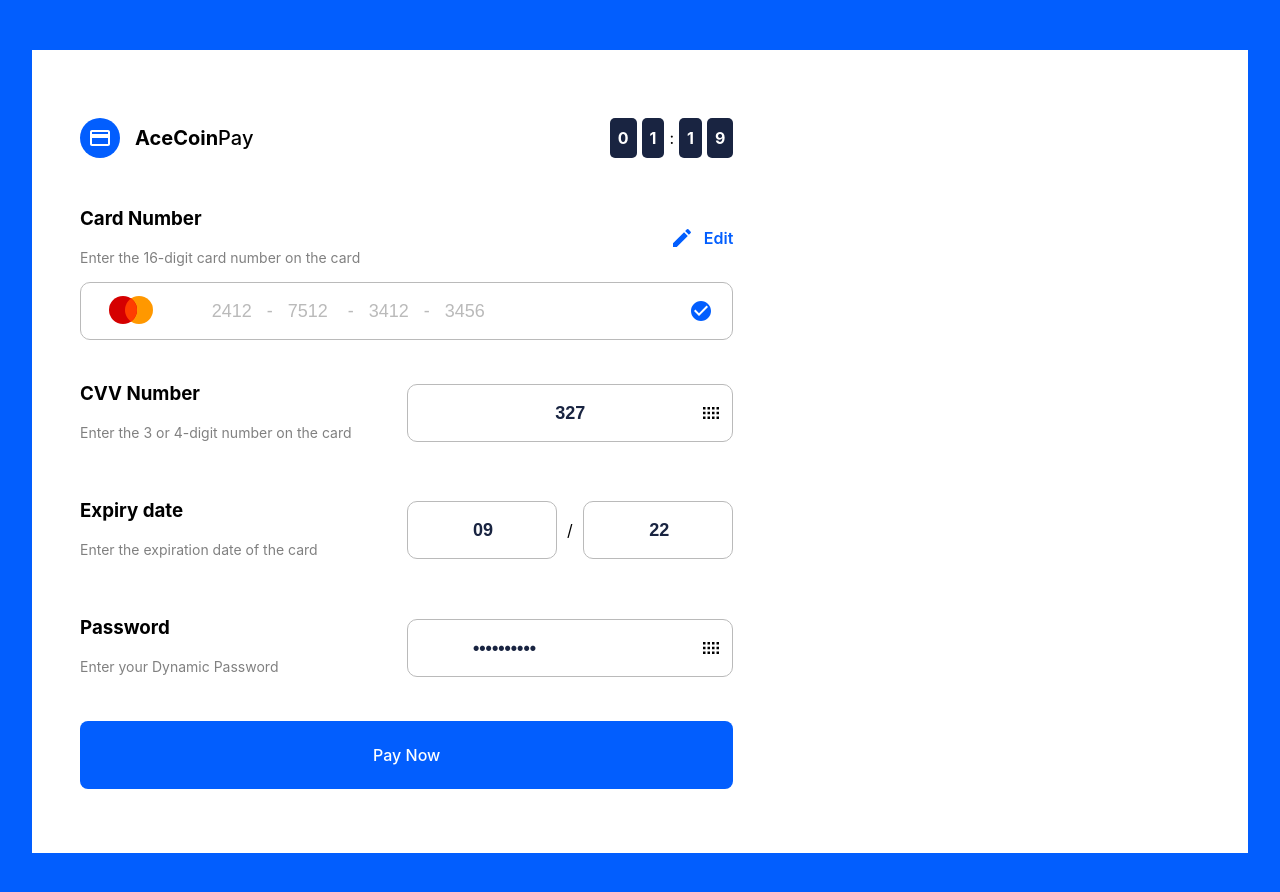
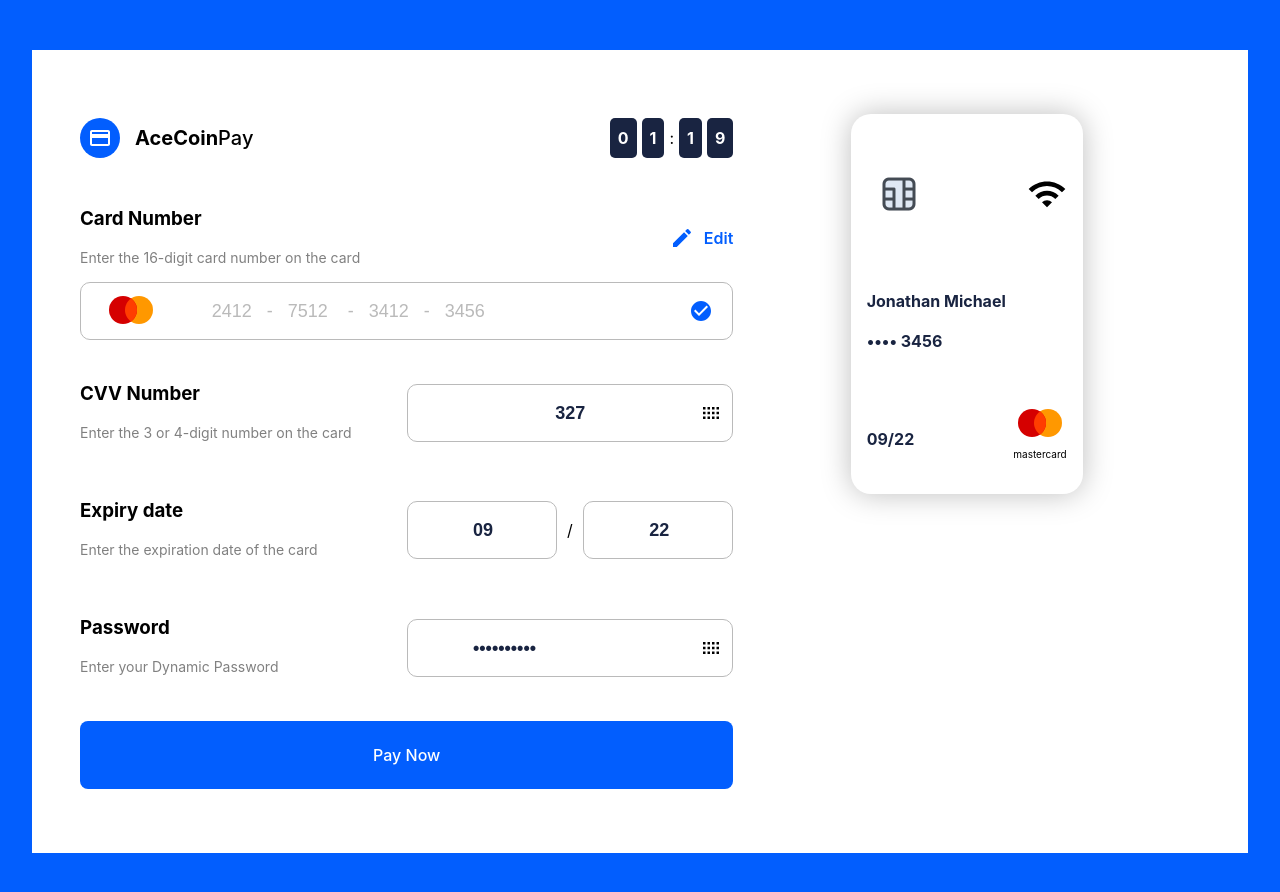
Before and after one commit to mubaraqqq/team-recruit, a React (Vite) app: page / in a window 1280 px wide. Shown: the top 892 px of the page. Built offline with nearby package versions, Linux system fonts and the light colour scheme.

Commit message:
card implemented

```diff
--- a/src/App.scss
+++ b/src/App.scss
@@ -87,3 +87,23 @@
     padding: 1.5em 0;
   }
 }
+
+.card {
+  width: 200px;
+  height: 300px;
+  //   background-color: red;
+  border-radius: 20px;
+  box-shadow: 0px 0px 30px rgb(190, 190, 190);
+  padding: 3em 1em 2em;
+
+  p {
+    padding-top: 1em;
+    margin: 0;
+    color: #192441;
+    font-weight: 700;
+  }
+
+  span {
+    font-size: 10px;
+  }
+}
--- a/src/App.tsx
+++ b/src/App.tsx
@@ -2,6 +2,7 @@ import { Box, Grid, Stack } from "@mui/material";
 import "./App.scss";
 import { CreditCard } from "@mui/icons-material";
 import CardForm from "./components/CardForm";
+import Card from "./components/Card";
 
 function App() {
   return (
@@ -13,9 +14,9 @@ function App() {
       height="auto"
       minHeight="500px"
       bgcolor="#ffffff"
-      p={{ xs: "2em 1em", sm: "4em 3em" }}
+      p={{ xs: "2em 1em", sm: "4em 1.5em", md: "4em 3em" }}
     >
-      <Grid item className="item-one" xs={12} sm={7}>
+      <Grid item className="item-one" xs={12} md={7}>
         <Stack
           direction="row"
           alignItems="center"
@@ -50,7 +51,11 @@ function App() {
 
         <CardForm />
       </Grid>
-      <Grid item className="item-one" xs={12} sm={5}></Grid>
+      <Grid item className="item-one" xs={12} md={5}>
+        <Stack direction="column" alignItems="center">
+          <Card />
+        </Stack>
+      </Grid>
     </Grid>
   );
 }
--- /dev/null
+++ b/src/components/Card.tsx
@@ -0,0 +1,28 @@
+import { Stack } from "@mui/material";
+import chip from "../assets/icons8-chip-card-64.png";
+import { Wifi } from "@mui/icons-material";
+import masterCard from "../assets/icons8-mastercard.svg";
+
+const Card = () => {
+  return (
+    <Stack direction="column" justifyContent="space-between" className="card">
+      <Stack direction="row" justifyContent="space-between" alignItems="center">
+        <img src={chip} alt="card chip" />
+        <Wifi sx={{ fontSize: "40px" }} />
+      </Stack>
+      <Stack direction="column">
+        <p>Jonathan Michael</p>
+        <p>•••• 3456</p>
+      </Stack>
+      <Stack direction="row" alignItems="center" justifyContent="space-between">
+        <p>09/22</p>
+        <Stack direction="column" alignItems="center">
+          <img src={masterCard} alt="mastercard" />
+          <span>mastercard</span>
+        </Stack>
+      </Stack>
+    </Stack>
+  );
+};
+
+export default Card;
```
Also changed, not shown: src/assets/icons8-apple (1).svg (added), src/assets/icons8-chip-card-64.png (added).
